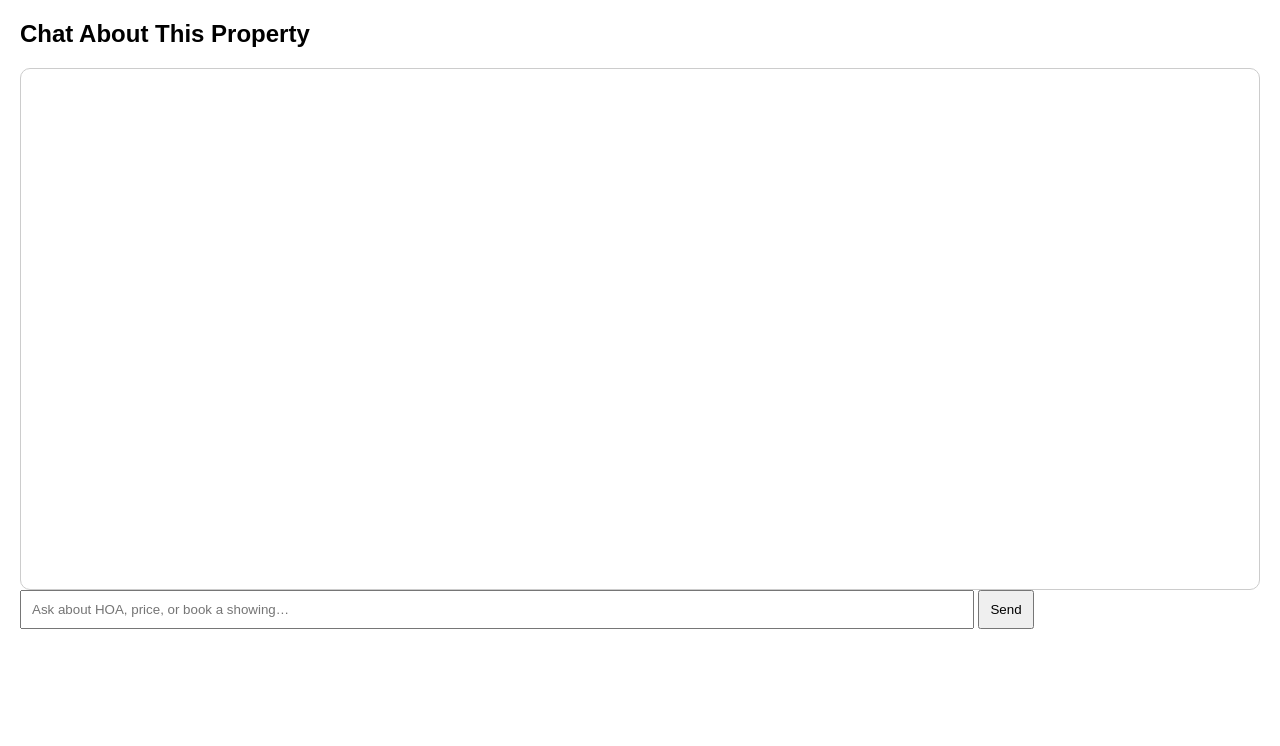
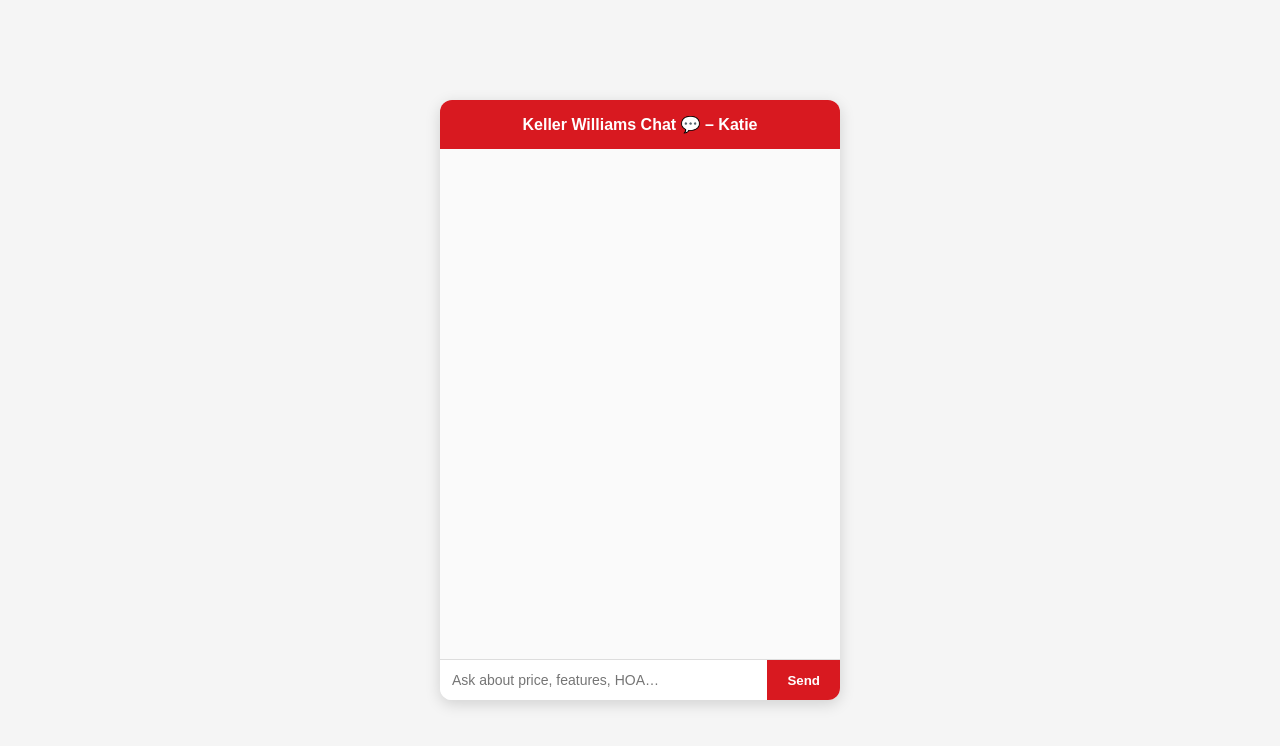
Before and after one commit to Pahopkins/LiveTalk, a website: page index.html in a window 1280 px wide. Drawn offline with nearby package versions, Linux system fonts and the light colour scheme.

Commit message:
Update index.html

```diff
--- a/index.html
+++ b/index.html
@@ -2,19 +2,108 @@
 <html lang="en">
 <head>
   <meta charset="UTF-8">
-  <title>LiveTalk – Property AI Assistant</title>
+  <title>Keller Williams Chat 💬 – Katie</title>
   <style>
-    body { font-family: sans-serif; margin: 20px; }
-    #chat { border: 1px solid #ccc; border-radius: 10px; padding: 10px; height: 500px; overflow-y: auto; }
-    input { width: 75%; padding: 10px; }
-    button { padding: 10px; }
+    body {
+      font-family: Arial, sans-serif;
+      background: #f5f5f5;
+      margin: 0;
+      display: flex;
+      justify-content: center;
+      align-items: center;
+      height: 100vh;
+    }
+
+    .chat-container {
+      width: 400px;
+      max-width: 95%;
+      height: 600px;
+      background: white;
+      border-radius: 12px;
+      box-shadow: 0 4px 15px rgba(0,0,0,0.15);
+      display: flex;
+      flex-direction: column;
+      overflow: hidden;
+    }
+
+    .chat-header {
+      background: #d81920; /* KW Red */
+      color: white;
+      padding: 15px;
+      font-size: 16px;
+      font-weight: bold;
+      text-align: center;
+    }
+
+    #chat {
+      flex: 1;
+      padding: 15px;
+      overflow-y: auto;
+      background: #fafafa;
+    }
+
+    .message {
+      margin-bottom: 12px;
+      max-width: 85%;
+      padding: 10px 14px;
+      border-radius: 12px;
+      line-height: 1.4;
+      white-space: pre-wrap;
+    }
+
+    .user {
+      background: #d81920;
+      color: white;
+      margin-left: auto;
+      border-bottom-right-radius: 0;
+    }
+
+    .ai {
+      background: #f1f1f1;
+      color: #333;
+      border-bottom-left-radius: 0;
+    }
+
+    .chat-input {
+      display: flex;
+      border-top: 1px solid #ddd;
+    }
+
+    .chat-input input {
+      flex: 1;
+      padding: 12px;
+      border: none;
+      outline: none;
+      font-size: 14px;
+    }
+
+    .chat-input button {
+      padding: 12px 20px;
+      background: #d81920;
+      color: white;
+      border: none;
+      cursor: pointer;
+      font-weight: bold;
+    }
+
+    .chat-input button:hover {
+      background: #b7151b;
+    }
   </style>
+  <!-- Markdown parser -->
+  <script src="https://cdn.jsdelivr.net/npm/marked/marked.min.js"></script>
 </head>
 <body>
-  <h2>Chat About This Property</h2>
-  <div id="chat"></div>
-  <input id="msg" placeholder="Ask about HOA, price, or book a showing…" />
-  <button onclick="send()">Send</button>
+  <div class="chat-container">
+    <div class="chat-header">
+      Keller Williams Chat 💬 – Katie
+    </div>
+    <div id="chat"></div>
+    <div class="chat-input">
+      <input id="msg" placeholder="Ask about price, features, HOA…" />
+      <button onclick="send()">Send</button>
+    </div>
+  </div>
   <script src="chat.js"></script>
 </body>
 </html>
```
